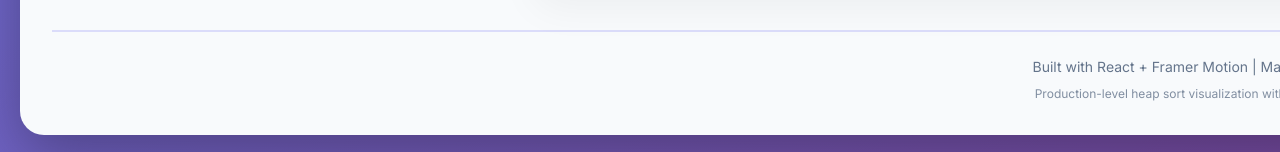
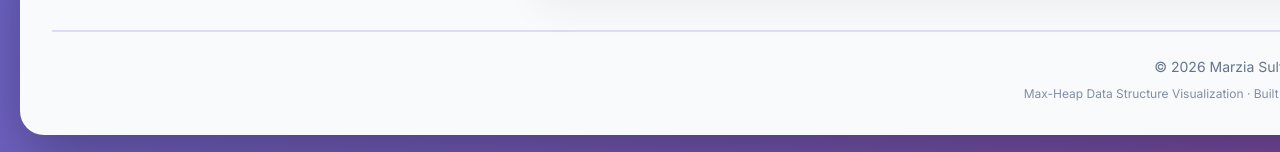
Before and after one commit to marziasu/react-heap-sort-visualization, a React (Vite) app: page / in a window 1280 px wide. Shown: the part 1425-1577 px from the top of the page. Built offline with nearby package versions, Linux system fonts and the light colour scheme.

Commit message:
update footer design

```diff
--- a/src/App.jsx
+++ b/src/App.jsx
@@ -448,9 +448,9 @@ function App() {
           animate={{ opacity: 1 }}
           transition={{ delay: 0.5 }}
         >
-          <p>Built with React + Framer Motion | Max-Heap Data Structure</p>
+          <p>© 2026 Marzia Sultana</p>
           <p className="footer-info">
-            Production-level heap sort visualization with step-by-step animations
+            Max-Heap Data Structure Visualization · Built with React & Framer Motion
           </p>
         </motion.footer>
       </div>
```
